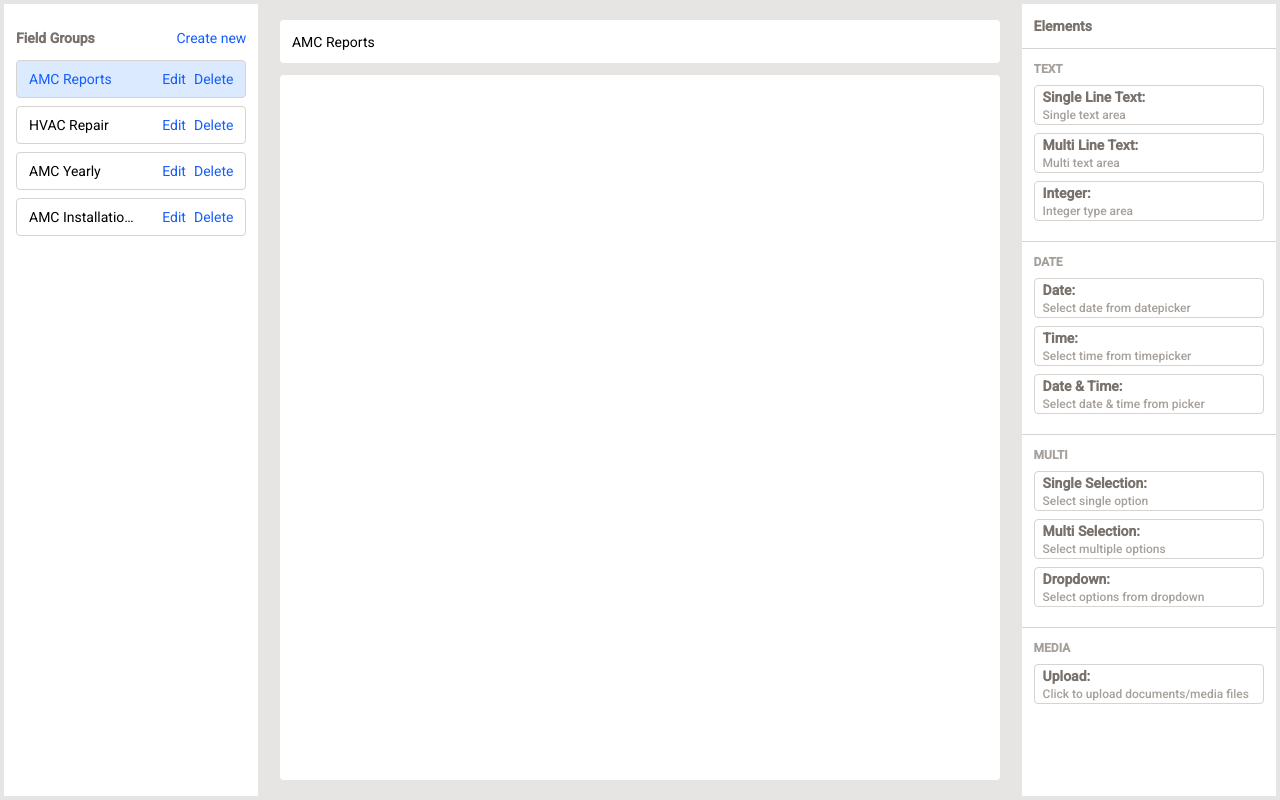
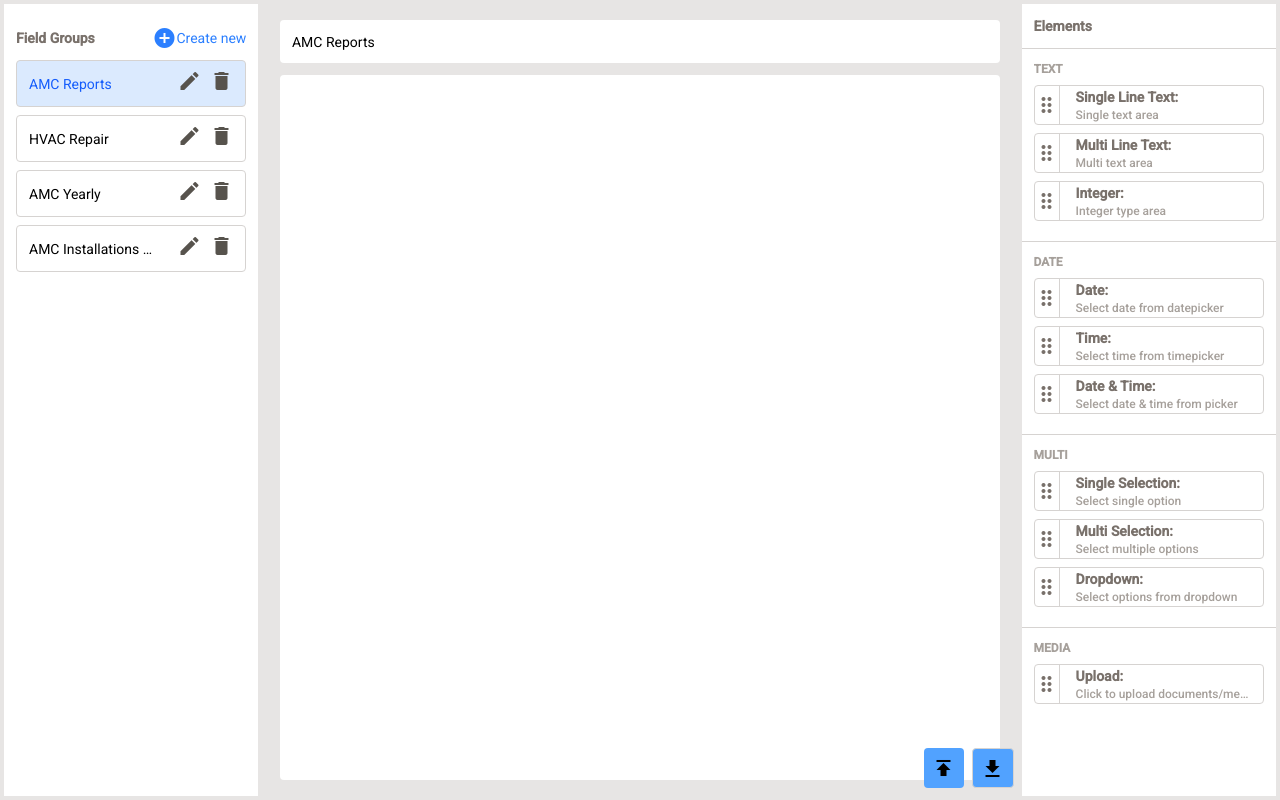
Before and after one commit to dheerajstvpm/zuper-app, an Angular app: page / in a window 1280 px wide. Built offline with nearby package versions, Linux system fonts and the light colour scheme.

Commit message:
add icons

```diff
--- a/src/app/components/left-pane/left-pane.component.html
+++ b/src/app/components/left-pane/left-pane.component.html
@@ -6,17 +6,18 @@
     >
       Field Groups
     </div>
-    <button
-      class="text-nowrap text-blue-600 cursor-pointer"
+    <div
+      class="flex justify-between items-center text-nowrap text-blue-500 cursor-pointer"
       matTooltip="Create new"
       (click)="onAdd()"
     >
+      <mat-icon fontIcon="add_circle"></mat-icon>
       Create new
-    </button>
+    </div>
   </div>
   <div class="w-full flex-1 flex flex-col gap-2 overflow-auto">
     @for (fieldGroup of fieldGroups(); track $index; let idx = $index) {
-      @if (editEnabled[idx] && idx === selectedFieldIndex()) {
+      @if (editEnabled[idx] && idx === selectedFieldGroupIndex()) {
         <input
           class="border border-stone-300 rounded px-3 py-2"
           type="text"
@@ -26,7 +27,7 @@
       } @else {
         <div
           [ngClass]="
-            idx === selectedFieldIndex()
+            idx === selectedFieldGroupIndex()
               ? 'bg-blue-100 border border-blue-600 text-blue-600'
               : 'border border-stone-300'
           "
@@ -36,20 +37,20 @@
           <div class="truncate px-3 py-2" [matTooltip]="fieldGroup.name">
             {{ fieldGroup.name }}
           </div>
-          <div class="flex gap-2 justify-between items-center px-3 py-2">
+          <div class="flex gap-2 justify-between items-center px-3 py-2 text-stone-600">
             <button
-              class="text-blue-600 cursor-pointer"
+              class="cursor-pointer"
               (click)="onEdit(idx); $event.stopPropagation()"
               matTooltip="Edit"
             >
-              Edit
+              <mat-icon fontIcon="edit"></mat-icon>
             </button>
             <button
-              class="text-blue-600 cursor-pointer"
+              class="cursor-pointer"
               (click)="onDelete(idx); $event.stopPropagation()"
               matTooltip="Delete"
             >
-              Delete
+              <mat-icon fontIcon="delete"></mat-icon>
             </button>
           </div>
         </div>
--- a/src/app/components/left-pane/left-pane.component.ts
+++ b/src/app/components/left-pane/left-pane.component.ts
@@ -3,16 +3,16 @@ import {
   Component,
   inject,
   Signal,
-  WritableSignal,
 } from '@angular/core';
 import { FormBuilderService } from '../../services/form-builder.service';
 import { FieldGroup } from '../../models/form-builder.model';
 import { NgClass } from '@angular/common';
 import { MatTooltipModule } from '@angular/material/tooltip';
+import { MatIconModule } from '@angular/material/icon';
 
 @Component({
   selector: 'app-left-pane',
-  imports: [NgClass, MatTooltipModule],
+  imports: [NgClass, MatTooltipModule, MatIconModule],
   templateUrl: './left-pane.component.html',
   styleUrl: './left-pane.component.scss',
   changeDetection: ChangeDetectionStrategy.OnPush,
@@ -20,7 +20,7 @@ import { MatTooltipModule } from '@angular/material/tooltip';
 export class LeftPaneComponent {
   formBuilderService = inject(FormBuilderService);
   fieldGroups: Signal<FieldGroup[]> = this.formBuilderService.fieldGroups;
-  selectedFieldIndex: Signal<number> =
+  selectedFieldGroupIndex: Signal<number> =
     this.formBuilderService.selectedFieldGroupIndex;
   editEnabled: { [key: number]: boolean } = {};
 
--- a/src/app/components/right-drawer/right-drawer.component.ts
+++ b/src/app/components/right-drawer/right-drawer.component.ts
@@ -3,10 +3,11 @@ import { FormBuilderService } from '../../services/form-builder.service';
 import { FormField } from '../../models/form-builder.model';
 import { FormsModule } from '@angular/forms';
 import { MatTooltipModule } from '@angular/material/tooltip';
+import {MatIconModule} from '@angular/material/icon';
 
 @Component({
   selector: 'app-right-drawer',
-  imports: [FormsModule, MatTooltipModule],
+  imports: [FormsModule, MatTooltipModule,MatIconModule],
   templateUrl: './right-drawer.component.html',
   styleUrl: './right-drawer.component.scss',
 })
--- a/src/app/components/right-pane/right-pane.component.html
+++ b/src/app/components/right-pane/right-pane.component.html
@@ -1,5 +1,26 @@
 <div class="h-full w-full flex justify-stretch items-start text-sm">
-  <div class="h-full w-3/4 flex flex-col gap-3 justify-start items-center p-4">
+  <div
+    class="relative h-full w-3/4 flex flex-col gap-3 justify-start items-center p-4"
+  >
+    <div
+      class="absolute bottom-2 right-2 flex justify-between items-center gap-2"
+    >
+      <div
+        (click)="exportJson()"
+        class="h-10 flex justify-center items-center rounded bg-blue-400 p-2"
+        matTooltip="Export form configurations as a JSON file."
+      >
+        <mat-icon fontIcon="publish"></mat-icon>
+      </div>
+
+      <label
+        matTooltip="Import a JSON file to recreate a saved configuration."
+        class="h-10 rounded bg-blue-400 p-2 border border-stone-300 p-2 rounded inline-block cursor-pointer"
+      >
+        <mat-icon fontIcon="download"> </mat-icon>
+        <input class="hidden" type="file" (change)="importJson($event)" />
+      </label>
+    </div>
     <div
       class="truncate w-full max-w-[720px] bg-white rounded p-3"
       [matTooltip]="selectedFieldGroup().name"
@@ -16,16 +37,21 @@
       @for (item of formFields(); track $index; let idx = $index) {
         <div
           (click)="onEdit(idx)"
-          class="flex justify-between items-center"
+          class="relative w-full flex justify-start items-center gap-2 cursor-all-scroll truncate border border-stone-300 rounded"
           [ngClass]="item.class"
           cdkDrag
         >
-          <div>
-            <p class="truncate" [matTooltip]="item.fieldName">
+          <div
+            class="h-full flex justify-center items-center border-r-1 border-stone-300 text-stone-500"
+          >
+            <mat-icon fontIcon="drag_indicator"></mat-icon>
+          </div>
+          <div class="w-full p-2">
+            <p class="w-full truncate" [matTooltip]="item.fieldName">
               {{ item.fieldName }}
             </p>
             <p
-              class="truncate text-sm text-stone-300"
+              class="w-full truncate text-sm text-stone-300"
               [matTooltip]="item.description"
             >
               {{ item.description }}
@@ -70,7 +96,7 @@
             } @else if (item.fieldType === "radio") {
               <div class="w-full flex flex-col justify-start items-start gap-2">
                 @for (option of item.options; track $index) {
-                  <div class="flex justify-start items-center gap-2">
+                  <div class="w-full flex justify-start items-center gap-2">
                     <input
                       class="w-4 h-4 border border-stone-300 p-2 rounded"
                       type="radio"
@@ -81,7 +107,7 @@
                       [placeholder]="item.placeholder"
                     />
                     <label
-                      class="truncate"
+                      class="flex-1 truncate"
                       [matTooltip]="option"
                       [for]="option"
                       >{{ option }}</label
@@ -92,7 +118,7 @@
             } @else if (item.fieldType === "checkbox") {
               <div class="w-full flex flex-col justify-start items-start gap-3">
                 @for (option of item.options; track $index) {
-                  <div class="flex justify-start items-center gap-2">
+                  <div class="w-full flex justify-start items-center gap-2">
                     <input
                       class="w-4 h-4 border border-stone-300 p-2 rounded"
                       type="checkbox"
@@ -103,7 +129,7 @@
                       [placeholder]="item.placeholder"
                     />
                     <label
-                      class="truncate"
+                      class="flex-1 truncate"
                       [matTooltip]="option"
                       [for]="option"
                       >{{ option }}</label
@@ -120,7 +146,7 @@
               >
                 @for (option of item.options; track $index) {
                   <option
-                    class="truncate"
+                    class="w-72 truncate"
                     [matTooltip]="option"
                     [value]="option"
                     [selected]="option === item.defaultValue"
@@ -142,12 +168,14 @@
               </label>
             }
           </div>
-          <div class="flex justify-end items-center gap-2">
+          <div
+            class="absolute top-2 right-2 flex justify-end items-center gap-2"
+          >
             <button
-              class="text-blue-600 cursor-pointer"
+              class="text-stone-600 cursor-pointer"
               (click)="onDelete(idx); $event.stopPropagation()"
             >
-              Delete
+              <mat-icon fontIcon="delete"></mat-icon>
             </button>
           </div>
         </div>
@@ -187,14 +215,22 @@
             </div>
             @for (formField of formFields.value; track $index) {
               <div
-                class="h-10 w-full flex justify-start items-center text-stone-500 font-semibold cursor-pointer border border-stone-300 rounded p-2"
+                class="h-10 w-full flex justify-start items-center gap-2 text-stone-500 font-semibold cursor-all-scroll border border-stone-300 rounded"
               >
                 <div
-                  class="w-full flex flex-col justify-center items-start"
+                  class="h-full flex justify-center items-center border-r-1 border-stone-300 text-stone-500"
+                >
+                  <mat-icon fontIcon="drag_indicator"></mat-icon>
+                </div>
+                <div
+                  class="w-full truncate flex flex-col justify-center items-start p-2"
                   cdkDrag
                   [cdkDragData]="formField"
                 >
-                  <div class="truncate" [matTooltip]="formField.fieldName">
+                  <div
+                    class="w-full truncate"
+                    [matTooltip]="formField.fieldName"
+                  >
                     {{ formField.fieldName }}
                   </div>
                   <div
@@ -206,7 +242,7 @@
                 </div>
                 @if (droppedItem === formField.fieldName) {
                   <div
-                    class="truncate w-full flex flex-col justify-center items-start"
+                    class="truncate w-full flex flex-col justify-center items-start p-2"
                     [matTooltip]="formField.fieldName"
                   >
                     <div>{{ formField.fieldName }}</div>
```
